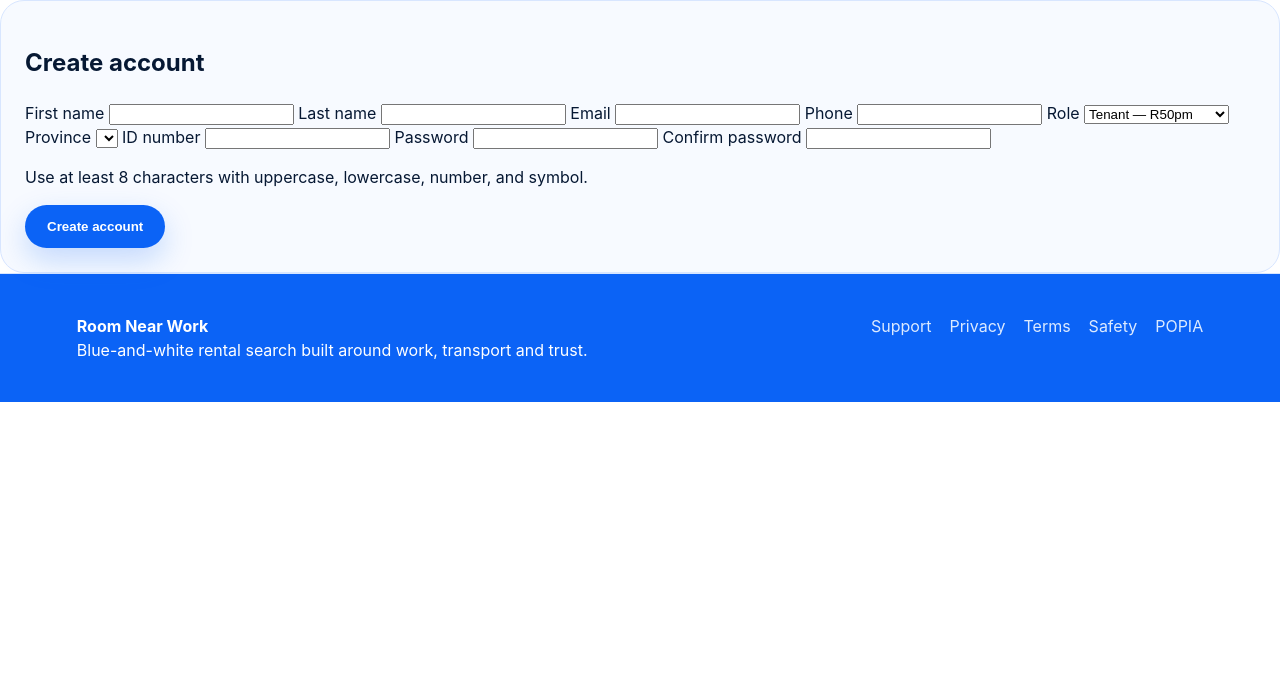
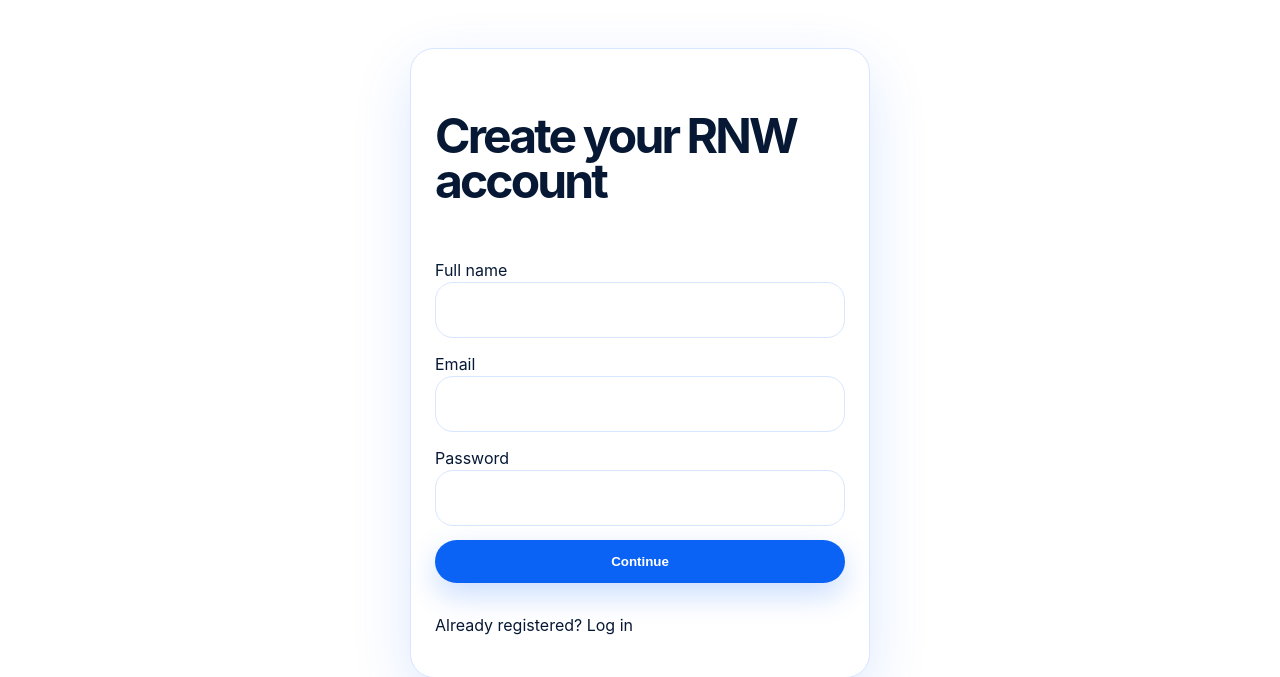
Before and after one commit to reddycea/RoomNearWork, a Flask app: page /auth/register in a window 1280 px wide. Shown: the part 81-758 px from the top of the page. Before the commit the page ends 483 px from the top, so only its background shows below. Run offline with Flask 3, Linux system fonts and the light colour scheme; lists and menus that the app fills with data are empty; parts of the project's set-up code (start-up, migrations or seed data) failed here and were passed over.

Commit message:
Add files via upload

```diff
--- /dev/null
+++ b/backend/rnw/templates/auth/choose_role.html
@@ -0,0 +1 @@
+{% extends 'base.html' %}{% block content %}<section class='choice-page'><h1>How do you want to use RNW today?</h1><div class='choice-grid'><form method='post' class='choice-card'><input type='hidden' name='csrf_token' value='{{ csrf_token() }}'><input type='hidden' name='role' value='tenant'><h2>Find a room</h2><p>Search, save alerts, message landlords and request viewings.</p><button>Continue as tenant</button></form><form method='post' class='choice-card'><input type='hidden' name='csrf_token' value='{{ csrf_token() }}'><input type='hidden' name='role' value='landlord'><h2>List a room</h2><p>Create listings, receive applications and manage viewings.</p><button>Continue as landlord</button></form></div></section>{% endblock %}
--- a/backend/rnw/templates/auth/register.html
+++ b/backend/rnw/templates/auth/register.html
@@ -1,21 +1 @@
-{% extends 'base.html' %}
-{% block title %}Create account — RNW{% endblock %}
-{% block content %}
-<section class="panel narrow">
-  <h1>Create account</h1>
-  <form method="post" class="grid-form">
-    <input type="hidden" name="csrf_token" value="{{ csrf_token() }}">
-    <label>First name <input name="first_name" required></label>
-    <label>Last name <input name="last_name" required></label>
-    <label>Email <input name="email" type="email" required></label>
-    <label>Phone <input name="phone"></label>
-    <label>Role <select name="role"><option value="tenant">Tenant — R50pm</option><option value="landlord">Landlord — R100pm</option></select></label>
-    <label>Province <select name="province">{% for province in provinces %}<option value="{{ province }}">{{ province }}</option>{% endfor %}</select></label>
-    <label>ID number <input name="id_number" maxlength="13"></label>
-    <label>Password <input name="password" type="password" required></label>
-    <label>Confirm password <input name="confirm_password" type="password" required></label>
-    <p class="wide muted">Use at least 8 characters with uppercase, lowercase, number, and symbol.</p>
-    <button>Create account</button>
-  </form>
-</section>
-{% endblock %}
+{% extends 'base.html' %}{% block content %}<section class='auth-page'><form method='post' class='auth-card'><h1>Create your RNW account</h1><input type='hidden' name='csrf_token' value='{{ csrf_token() }}'><label>Full name<input name='full_name' required></label><label>Email<input name='email' type='email' required></label><label>Password<input name='password' type='password' required></label><button>Continue</button><p>Already registered? <a href='{{ url_for('auth.login') }}'>Log in</a></p></form></section>{% endblock %}
--- /dev/null
+++ b/backend/rnw/templates/auth/two_factor_setup.html
@@ -0,0 +1 @@
+{% extends 'base.html' %}{% block content %}<section class='auth-page'><form method='post' class='auth-card'><h1>Admin 2FA setup</h1><p>Use this URI in your authenticator app:</p><code>{{ otp_uri }}</code><input type='hidden' name='csrf_token' value='{{ csrf_token() }}'><label>Code<input name='token' required></label><button>Enable 2FA</button></form></section>{% endblock %}
--- /dev/null
+++ b/backend/rnw/templates/auth/verify_email_notice.html
@@ -0,0 +1,3 @@
+{% extends 'base.html' %}{% block content %}<section class='page-hero compact'><h1>Verify your email</h1><p>Check your inbox before continuing with high-risk actions.</p></section>{% endblock %}
+
+<form method='post' action='{{ url_for('auth.resend_verification') }}'><input type='hidden' name='csrf_token' value='{{ csrf_token() }}'><button>Resend verification email</button></form>
```
Also changed, not shown: backend/rnw/templates/auth/forgot_password.html (+1 -12 lines), backend/rnw/templates/auth/login.html (+1 -15 lines), backend/rnw/templates/auth/reset_password.html (+1 -13 lines).
